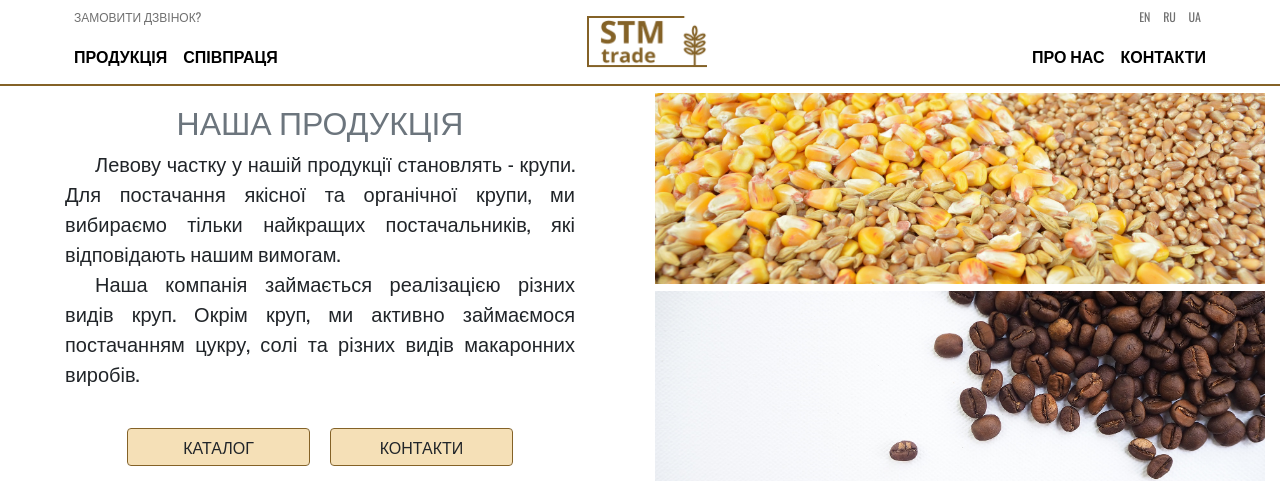
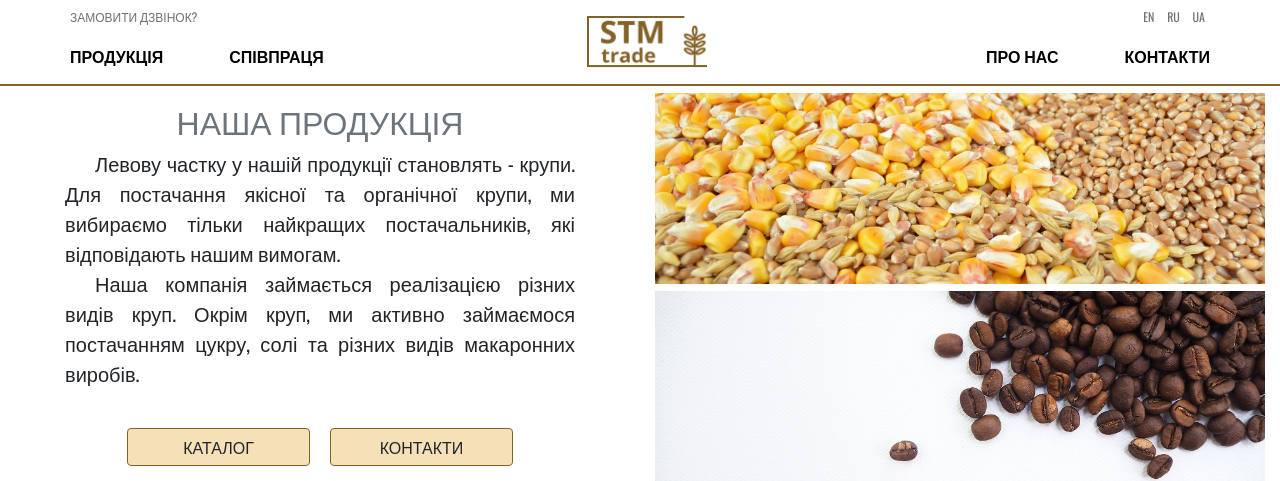
Before and after one commit to amin21212121/amin212121.github.io, a PHP site: page / in a window 1280 px wide. Shown: the top 481 px of the page. Run offline with PHP 8.4, Linux system fonts and the light colour scheme.

Commit message:
fix marg

```diff
--- a/css/style.css
+++ b/css/style.css
@@ -54,11 +54,19 @@ padding: 0px 5px;
 }
 
 .firstblock {
-	padding: 0px 0px 0px 50px;
+	padding: 0px 0px 0px 46px;
 }
 
 .secondlock {
-padding: 0px 50px 0px 0px;
+padding: 0px 46px 0px 0px;
+}
+
+#navbarsExample09 > div.secondlock > ul > li:nth-child(2) > a {
+	margin: 0px 50px;
+}
+
+#navbarsExample09 > div.firstblock > ul > li:nth-child(3) > a {
+	margin: 0px 50px;
 }
 
 body > div.container-fluid.marketing > div.row.other-product > div:nth-child(2) {
```
